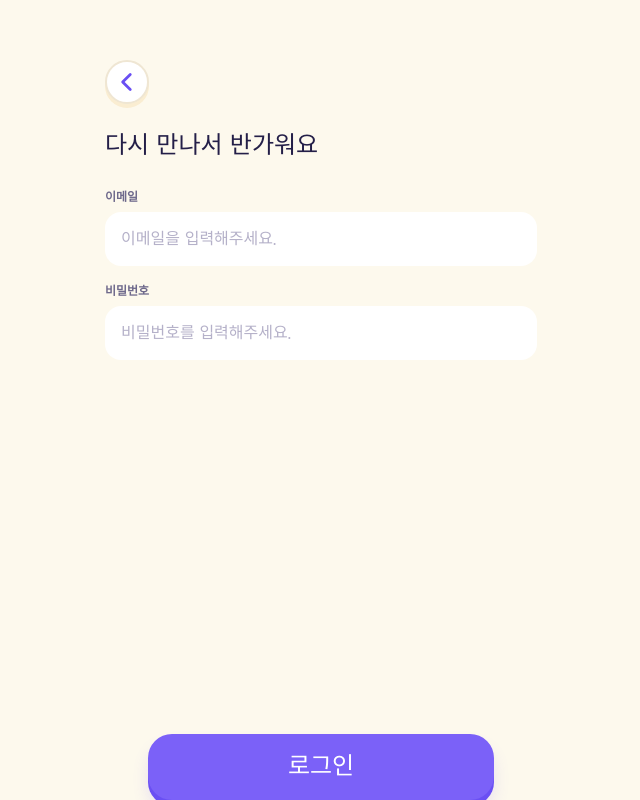
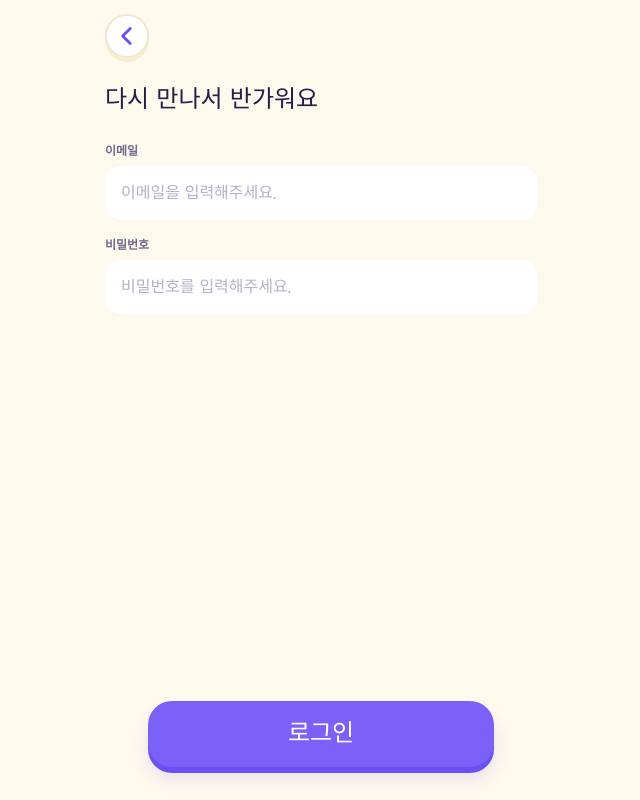
Before and after one commit to line4thon-moyamoya/FE, a React (Vite) app: page /login in a window 1280 px wide. Shown: the whole page, without its empty margins (319-959 px from the left). Built offline with nearby package versions, Linux system fonts and the light colour scheme; no server answers.

Commit message:
💄 Design: 상단 여백을 실제 안전영역 기준으로 변경

```diff
--- a/src/index.css
+++ b/src/index.css
@@ -1,11 +1,12 @@
 @import "tailwindcss";
 
 /*
-  상태바 자리. 화면이 자기 배경으로 이 영역까지 칠하도록 안쪽 여백으로 둔다.
-  노치가 더 깊은 기기에서만 그만큼 늘어난다.
+  화면 맨 위 여백.
+  피그마의 62px 은 iPhone 상태바 높이 그 자체라 브라우저에서는 비워 둘 이유가 없다.
+  실제로 가려지는 만큼(노치·상태바)만 비우고, 그런 영역이 없으면 숨 쉴 틈만 둔다.
 */
 @utility pt-status {
-  padding-top: max(62px, env(safe-area-inset-top, 0px));
+  padding-top: max(14px, env(safe-area-inset-top, 0px));
 }
 
 /* 탭바 안쪽의 홈 인디케이터 자리 */
--- a/src/pages/Login/Login.tsx
+++ b/src/pages/Login/Login.tsx
@@ -47,7 +47,7 @@ export default function Login() {
 
   return (
     <div className="flex h-full flex-col">
-      <div className="flex pt-15 pl-6">
+      <div className="pt-status flex pl-6">
         <BackButton />
       </div>
 
```
